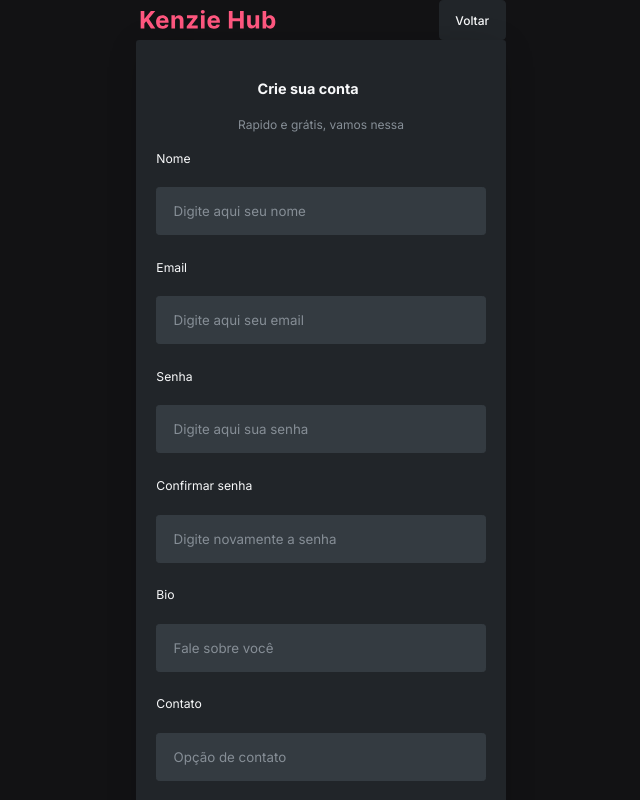
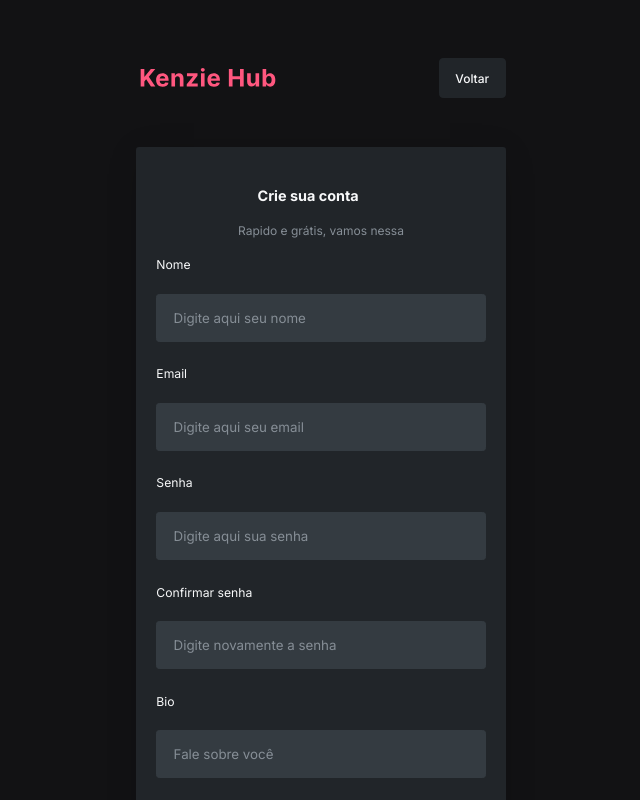
Before and after one commit to Kenzie-Academy-Brasil-Developers/react-entrega-s2-kenzie-hub-debcorrea, a React (Create React App) app: page /register in a window 1280 px wide. Shown: the top 800 px of the page, without its empty margins (319-959 px from the left). Built offline with nearby package versions, Linux system fonts and the light colour scheme.

Commit message:
style: margin and padding added to some container components

```diff
--- a/src/App.css
+++ b/src/App.css
@@ -5,7 +5,16 @@
   display: flex;
   flex-direction: column;
   align-items: center;
-  justify-content: space-evenly;
+  justify-content: center;
+  gap: 19.4px;
+
+  padding: 58px 0;
 
   background-color: #121214;
 }
+
+@media (min-width: 425px) {
+  .App {
+    gap: 35.7px;
+  }
+}
--- a/src/Pages/Register/index.jsx
+++ b/src/Pages/Register/index.jsx
@@ -57,6 +57,8 @@ const Register = () => {
         lgHeight={20}
         ctWidth={296}
         lgCtWidth={370}
+        margin={19.3}
+        lgMargin={12.9}
       >
         <img src={Logo} alt="Logo da Kenzie Hub em rosa" />
 
--- a/src/Style/global.js
+++ b/src/Style/global.js
@@ -56,6 +56,8 @@ export const StyledHeader = styled.header`
   align-items: center;
   justify-content: space-between;
 
+  margin-bottom: ${(props) => `${props.margin}px`};
+
   img {
     width: ${(props) => `${props.width}px`};
     height: ${(props) => `${props.height}px`};
@@ -63,6 +65,8 @@ export const StyledHeader = styled.header`
 
   @media (min-width: 425px) {
     width: ${(props) => `${props.lgCtWidth}px`};
+
+    margin-bottom: ${(props) => `${props.lgMargin}px`};
 
     img {
       width: ${(props) => `${props.lgWidth}px`};
```
